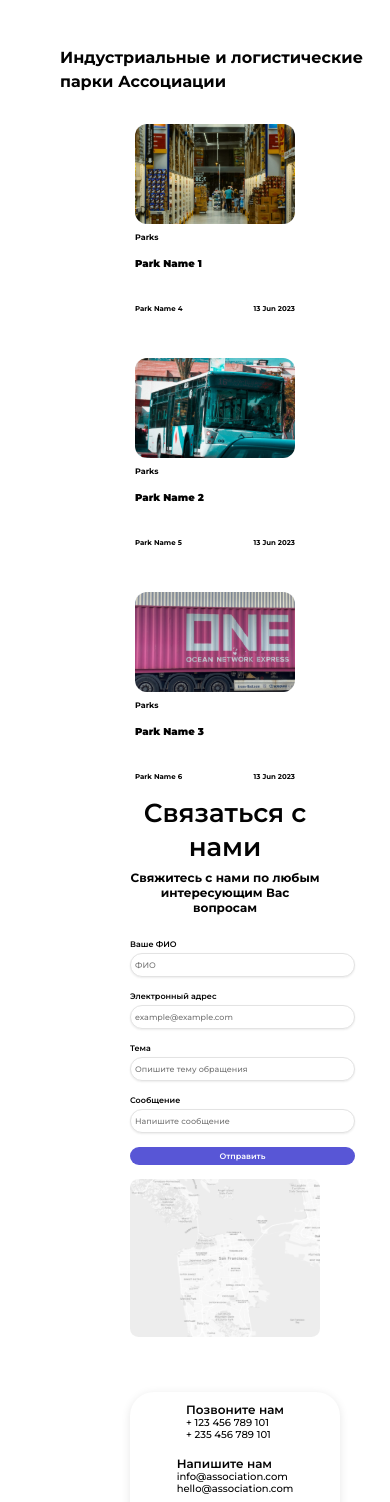
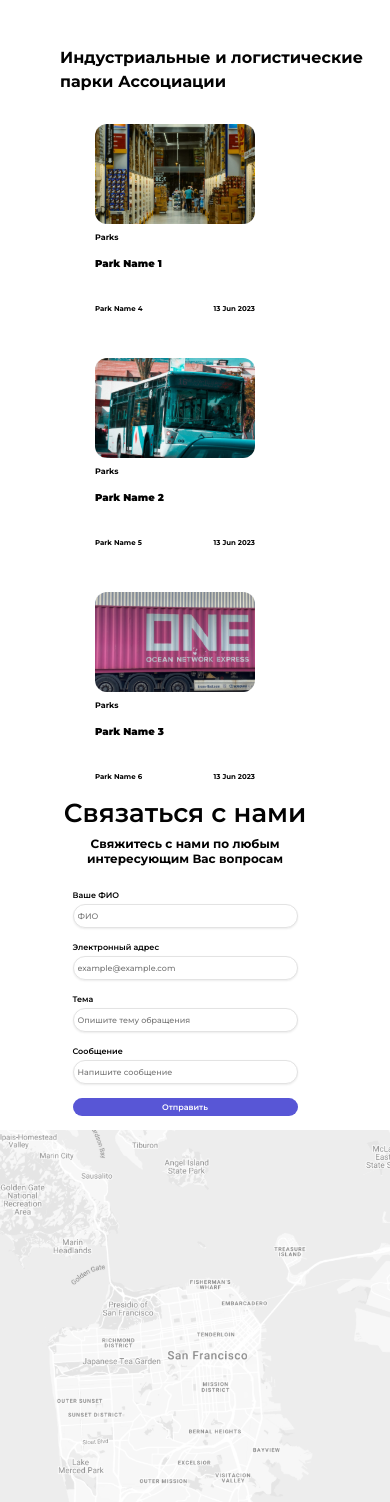
Before and after one commit to zhansvltan/logistickaz, a React (Vite) app: page / in a window 390 px wide. Shown: the part 3220-4722 px from the top of the page. Built offline with nearby package versions, Linux system fonts and the light colour scheme; the HTML template or start-up script is replaced by a standard one.

Commit message:
padding changes

```diff
--- a/src/components/Contact.module.css
+++ b/src/components/Contact.module.css
@@ -5,7 +5,7 @@
   padding-left: 212px;
   padding-right: 126px;
   @media screen and (max-width: 430px) {
-    padding-left: 130px;
+    padding-left: 50px;
     padding-right: 70px;
   }
 
@@ -23,6 +23,7 @@
   @media screen and (max-width: 430px) {
     display: flex;
     flex-direction: column;
+    align-items: center;
   }
 
   @media screen and (max-width: 1024px) and (min-width: 431px) {
--- a/src/components/Parks.module.css
+++ b/src/components/Parks.module.css
@@ -8,7 +8,7 @@
   @media screen and (max-width: 430px) {
     display: flex;
     flex-direction: column;
-    padding-left: 100px;
+    padding-left: 20px;
     padding-right: 60px;
     gap: 30px;
   }
```
